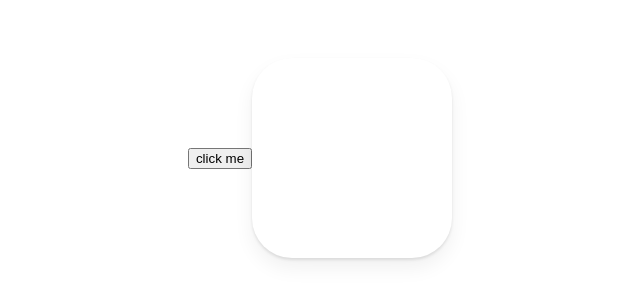
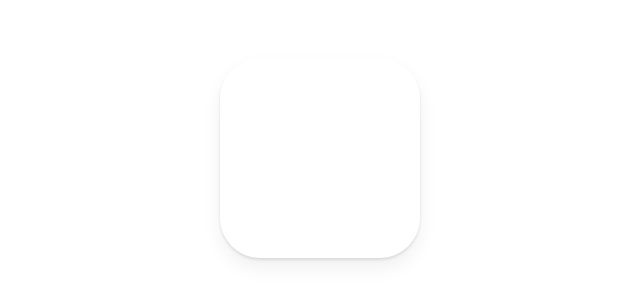
Before and after one commit to johj703/react_masterclass, a React (Create React App) app in the folder animation/: page / in a window 1280 px wide. Shown: the part 242-542 px from the top of the page, without its empty margins (320-960 px from the left). Built offline with nearby package versions, Linux system fonts and the light colour scheme.

Commit message:
MotionValues part Two 세팅

```diff
--- a/animation/src/App.tsx
+++ b/animation/src/App.tsx
@@ -20,9 +20,11 @@ const Box = styled(motion.div)`
 
 function App() {
   const x = useMotionValue(0);
+  useEffect(() => {
+    x.onChange(() => console.log(x.get()));
+  }, [x]);
   return (
     <Wrapper>
-      <button onClick={() => x.set(200)}>click me</button>
       <Box style={{ x }} drag="x" dragSnapToOrigin />
     </Wrapper>
   );
```
